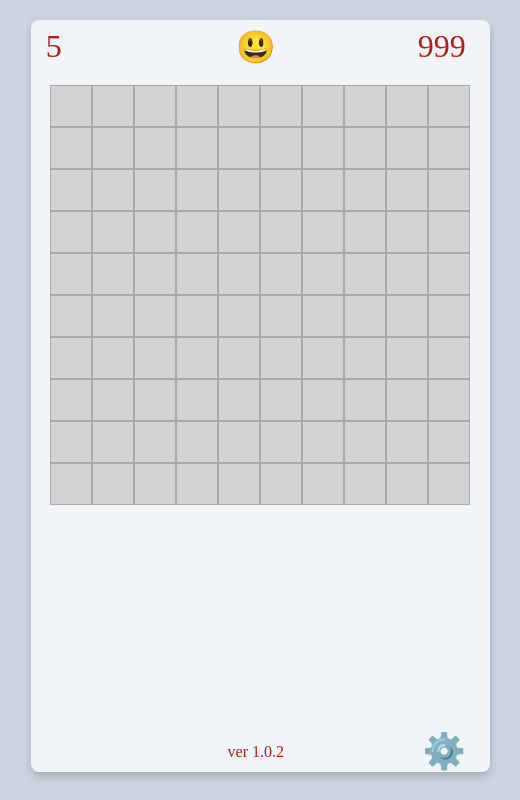
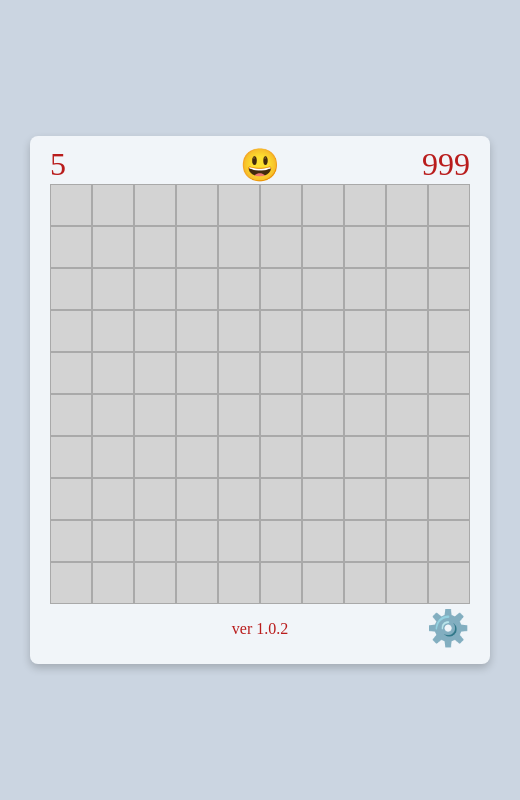
Before and after one commit to jankojjs/minesweeperjs, an Electron app: page src/index.html in a window 520 px wide. Drawn offline with Linux system fonts and the light colour scheme.

Commit message:
Fix layout and positioning of elements

```diff
--- a/src/gamecontrols.js
+++ b/src/gamecontrols.js
@@ -1,7 +1,7 @@
 // Create top controls
 const topWrapper = document.createElement("div");
 topWrapper.classList.add("floater-wrapper");
-canvas.appendChild(topWrapper);
+canvas.prepend(topWrapper);
 
 const bombCounterDiv = document.createElement("div");
 bombCounterDiv.classList.add("floater");
--- a/src/style.css
+++ b/src/style.css
@@ -30,9 +30,9 @@ body {
   -ms-user-select: none;
   user-select: none;
   background-color: var(--bg-main);
-  position: absolute;
-  width: 97%;
-  height:97%;
+  margin: 0;
+  width: 100vw;
+  height:100vh;
   display: grid;
   place-items: center;
 }
@@ -42,9 +42,7 @@ body {
   border: 1px solid --border-primary;
   background-color: var(--card-main);
   box-shadow:var(--card-shadow);
-  width: 85%;
-  height: 97%;
-  padding: 0 15px;
+  padding: 10px 20px;
 }
 
 .card:hover {
@@ -55,7 +53,7 @@ body {
   display: grid;
   grid-template-columns: repeat(10, 1fr);
   width: fit-content;
-  margin: 65px auto 0;
+  margin:0 auto 0;
 }
 
 .field {
@@ -91,16 +89,12 @@ body {
 .floater-wrapper {
   display: grid;
   grid-template-columns: 1fr 1fr 1fr;
-  position: absolute;
-  top: 20px;
   color: var(--color-primary);
   font-size: 32px;
   width: 420px;
 }
 
 .floater-wrapper-bottom {
-  top: unset;
-  bottom: 7px;
   font-size: 35px;
   line-height: 50px;
 }
```
